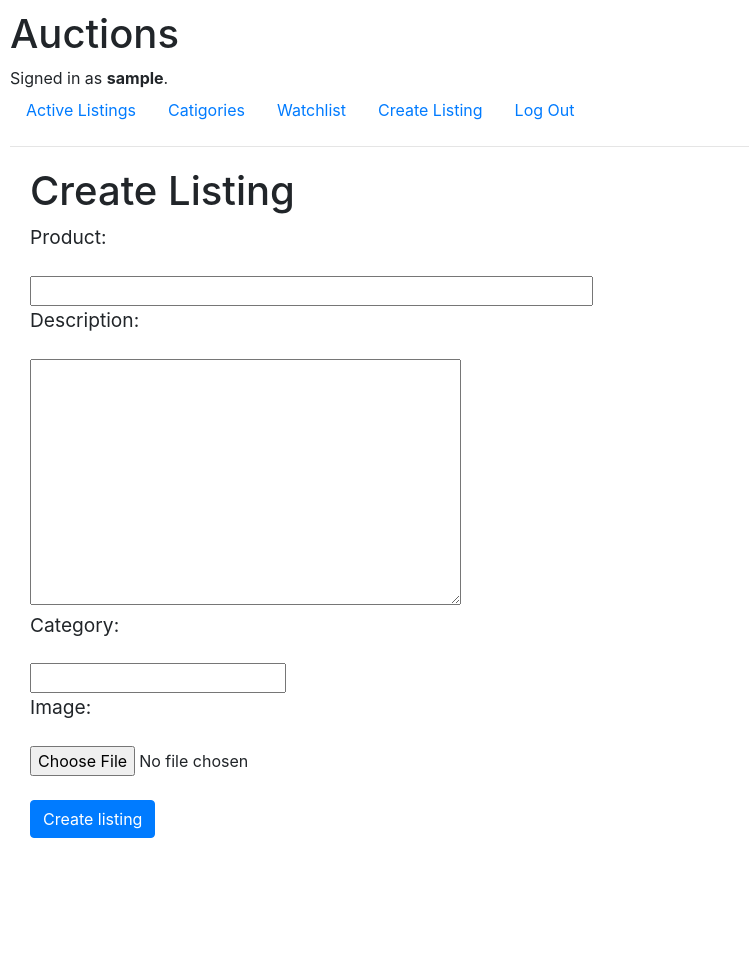
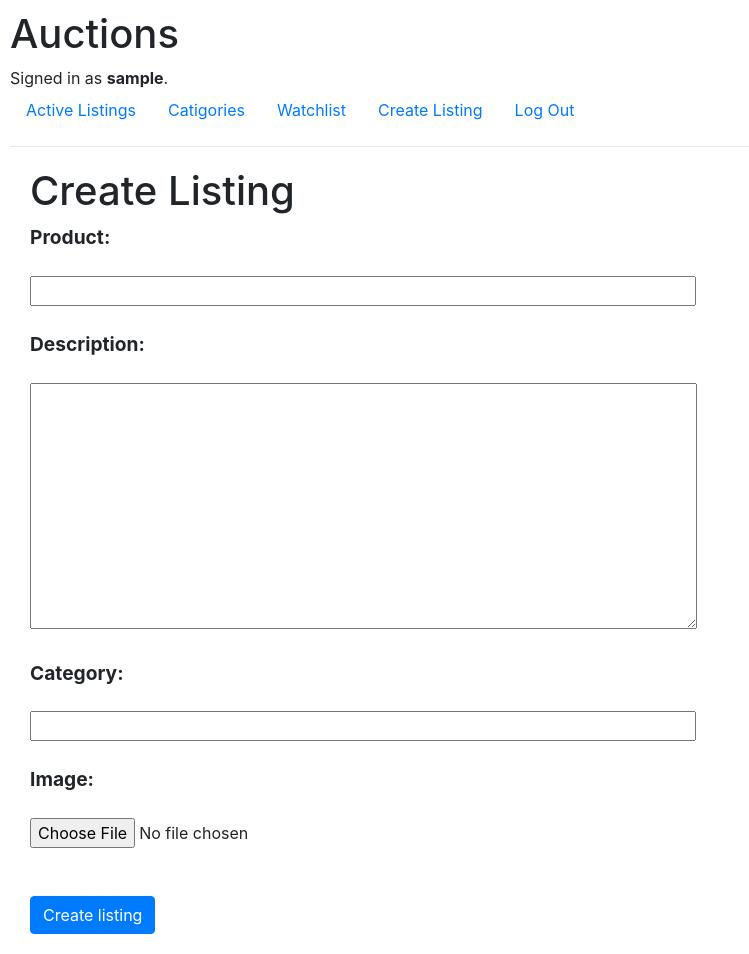
Before and after one commit to georgesohran/All-CS50Web-projects, a Django app: page /create_listing in a window 1280 px wide. Shown: the whole page, without its empty margins (0-749 px from the left). Before the commit the page ends 838 px from the top, so only its background shows below. Run offline with Django 3.2, Linux system fonts and the light colour scheme; the visitor is signed in with stand-in values (Sample User, id 1); some libraries are stand-ins or nearby versions.

Commit message:
Wed, Jan 31, 2024, 3:31 PM +03:00

```diff
--- a/commerce/auctions/forms.py
+++ b/commerce/auctions/forms.py
@@ -12,8 +12,8 @@ class AuctionForm(ModelForm):
         model = Auction
         exclude = ["host", "winner", "time"]
         widgets = {
-            "product": TextInput(attrs={"size":50}),
-            "description": Textarea(attrs={}),
-            "category": TextInput(attrs={}),
+            "product": TextInput(attrs={"size":"60"}),
+            "description": Textarea(attrs={"cols":"63"}),
+            "category": TextInput(attrs={"size":"60"}),
             "image": FileInput(attrs={}),
         }
--- a/commerce/auctions/templates/auctions/create_listing.html
+++ b/commerce/auctions/templates/auctions/create_listing.html
@@ -8,10 +8,10 @@
     <form method="POST">
         {% csrf_token %}
         {% for field in form %}
-        <p style="font-size:120%">{{field.label_tag}}</p>
+        <p style="font-size:120%"><b>{{field.label_tag}}</b></p>
         {{field}}
         <br>
-
+        <br>
         {% endfor %}
         <br>
         <input type="submit" class="btn btn-primary" value="Create listing">
```
